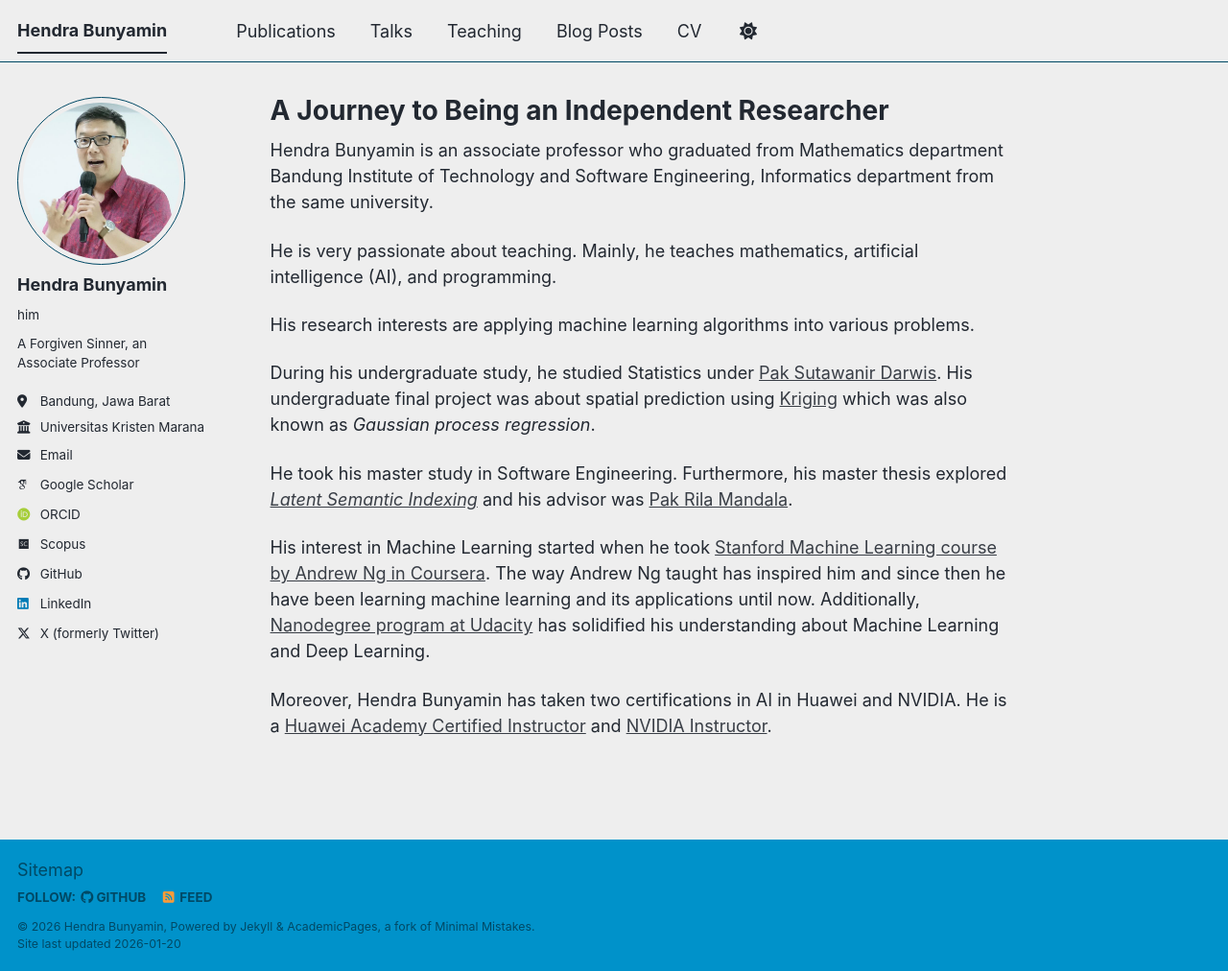
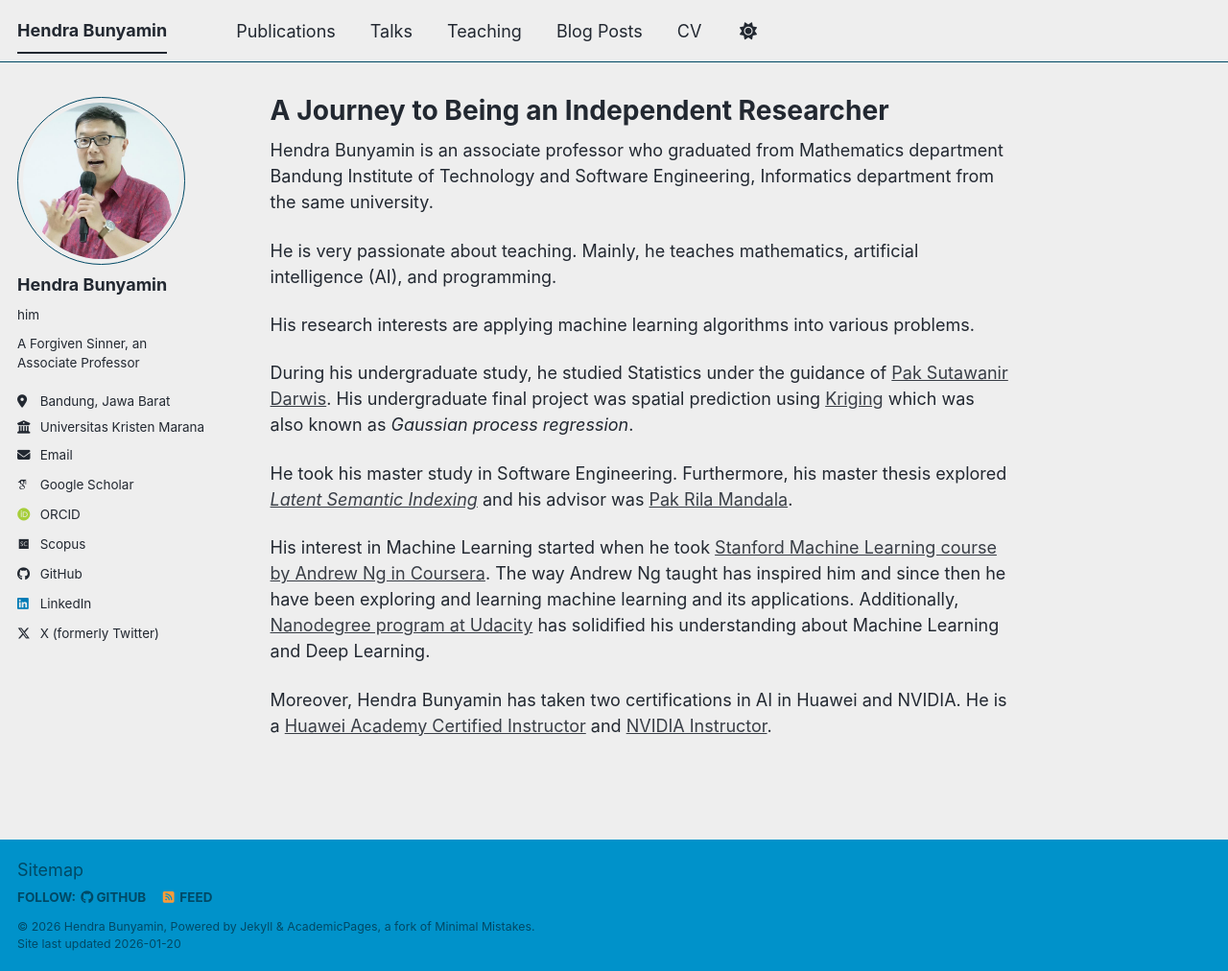
Before and after one commit to hbunyamin/hbunyamin.github.io, a Jekyll site: the page built from _pages/about.md, in a window 1280 px wide and 1012 px high. Shown: the whole window at 96% size. Built offline with Jekyll 4.4.1, drawn with Linux system fonts in a browser that asks for light colours; some web fonts are replaced; a script bundle is joined from its source files by our own code; library files that are not in the unit come from our copies.

Commit message:
Edit about.html

```diff
--- a/_pages/about.md
+++ b/_pages/about.md
@@ -13,10 +13,10 @@
 
 His research interests are applying machine learning algorithms into various problems.
 
-During his undergraduate study, he studied Statistics under [Pak Sutawanir Darwis](https://scholar.google.com/citations?user=ojCW8aIAAAAJ). His undergraduate final project was about spatial prediction using [Kriging](https://en.wikipedia.org/wiki/Kriging) which was also known as _Gaussian process regression_.
+During his undergraduate study, he studied Statistics under the guidance of [Pak Sutawanir Darwis](https://scholar.google.com/citations?user=ojCW8aIAAAAJ). His undergraduate final project was spatial prediction using [Kriging](https://en.wikipedia.org/wiki/Kriging) which was also known as _Gaussian process regression_.
 
 He took his master study in Software Engineering. Furthermore, his master thesis explored [_Latent Semantic Indexing_](https://en.wikipedia.org/wiki/Latent_semantic_analysis) and his advisor was [Pak Rila Mandala](https://itb.ac.id/staf/profil/rila-mandala).
 
-His interest in Machine Learning started when he took [Stanford Machine Learning course by Andrew Ng in Coursera](https://youtu.be/gb262LDH1So?si=QujlL3a4av5eyBoa). The way Andrew Ng taught has inspired him and since then he have been learning machine learning and its applications until now. Additionally, [Nanodegree program at Udacity](https://www.udacity.com/course/deep-learning-nanodegree--nd101) has solidified his understanding about Machine Learning and Deep Learning.
+His interest in Machine Learning started when he took [Stanford Machine Learning course by Andrew Ng in Coursera](https://youtu.be/gb262LDH1So?si=QujlL3a4av5eyBoa). The way Andrew Ng taught has inspired him and since then he have been exploring and learning machine learning and its applications. Additionally, [Nanodegree program at Udacity](https://www.udacity.com/course/deep-learning-nanodegree--nd101) has solidified his understanding about Machine Learning and Deep Learning.
 
 Moreover, Hendra Bunyamin has taken two certifications in AI in Huawei and NVIDIA. He is a [Huawei Academy Certified Instructor](https://maranathaedu-my.sharepoint.com/:b:/g/personal/hendra_bunyamin_it_maranatha_edu/EeP6VPTQcoJFmBh0vqCoDJgB4znritavqB2ZVjGfeEIWSA?e=LmHW8G) and [NVIDIA Instructor](https://learn.nvidia.com/certificates?id=dOrmP67UTOGeV1_vohFGSQ).
```
